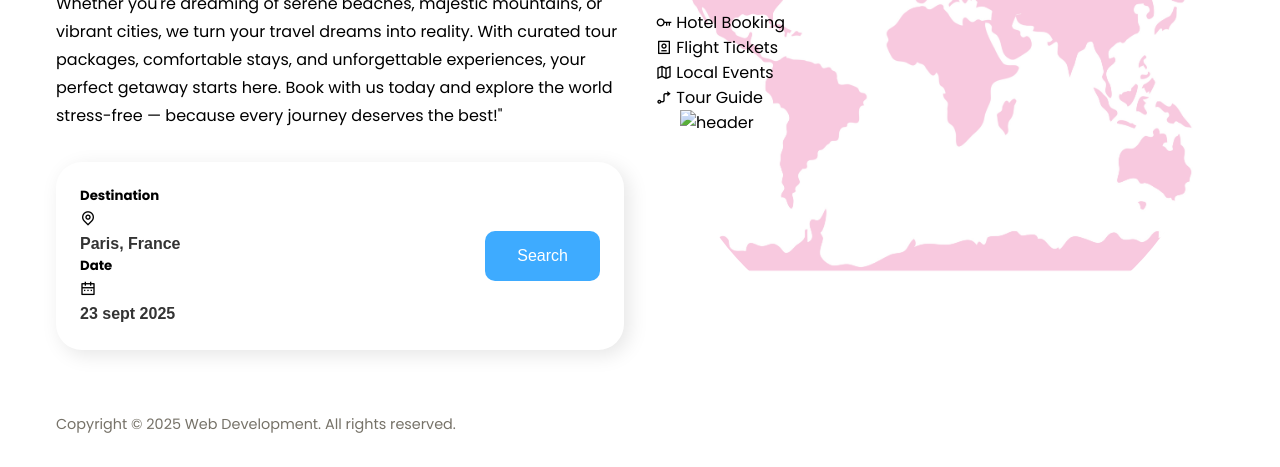
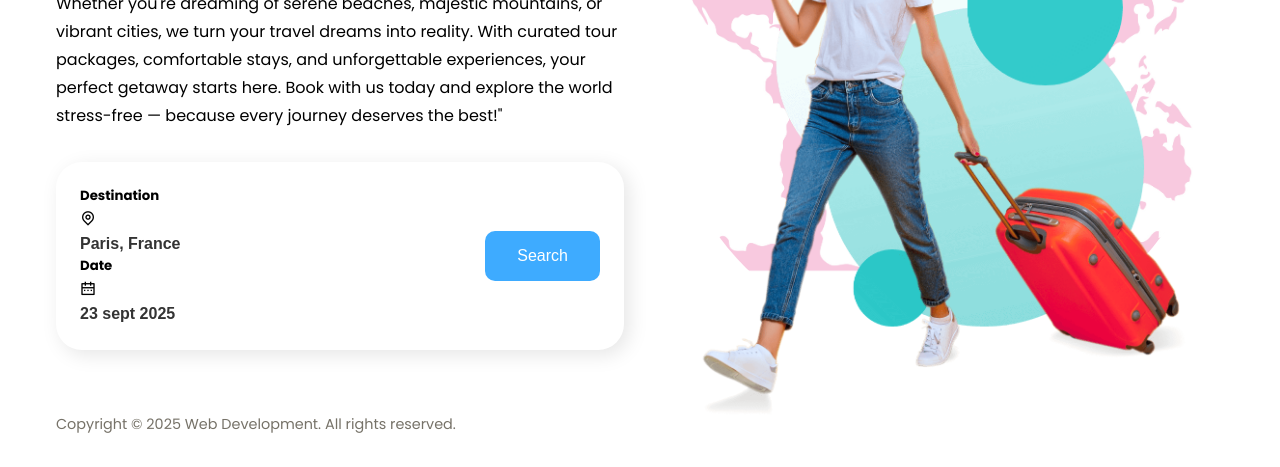
Before and after one commit to PRAVEENMAHA1623/PRODIGY_WD_01, a plain HTML site: page index.html in a window 1280 px wide. Shown: the part 396-863 px from the top of the page. Drawn offline with nearby package versions, Linux system fonts and the light colour scheme.

Commit message:
Update index.html

```diff
--- a/index.html
+++ b/index.html
@@ -45,7 +45,7 @@
             <div class="header_imagecard headerimage_card-4">
                 <span><i class="ri-guide-line"></i></span> Tour Guide
             </div>
-            <img src="assets/image.png" alt="header" />
+            <img src="image.png" alt="header" />
         </div>
         <div class="header__content">
             <h1>LET'S GO!<br />THE <span>ADVENTURE</span> IS WAITING FOR YOU</h1>
```
